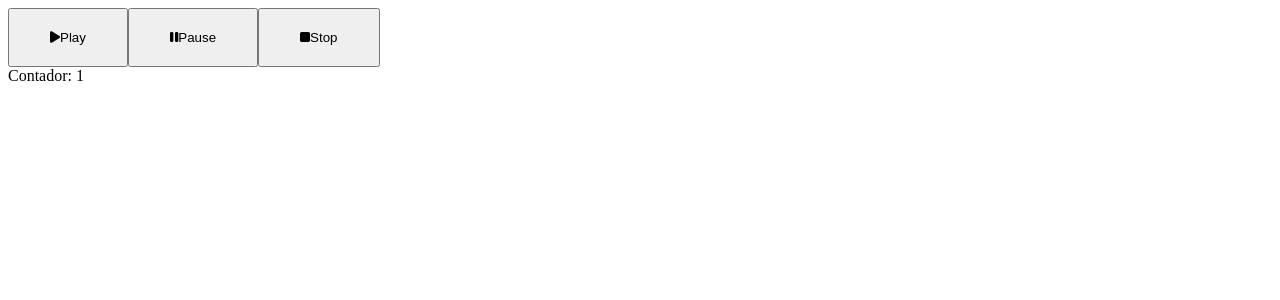
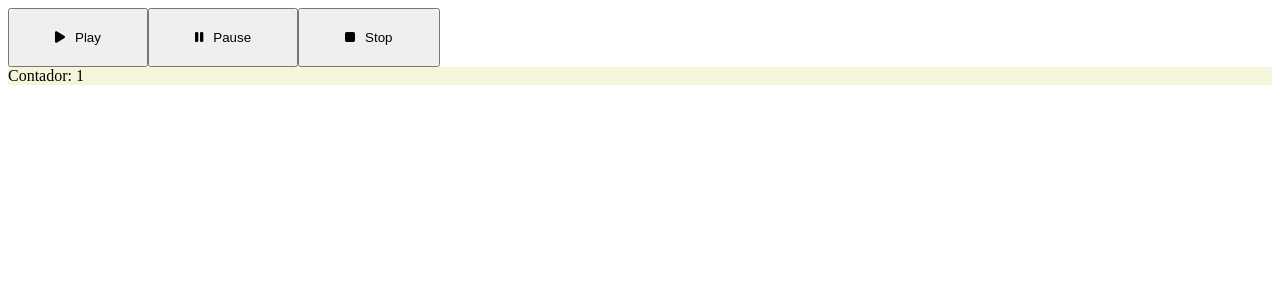
Before and after one commit to igorbkuhl/temporizador-app, a Vue app: page /#/ in a window 1280 px wide. Shown: the top 300 px of the page. Built offline with nearby package versions, Linux system fonts and the light colour scheme.

Commit message:
Pequena modificação nos arquivos do contador.

```diff
--- a/src/components/Controls.vue
+++ b/src/components/Controls.vue
@@ -21,12 +21,5 @@ export default defineComponent({
 </script>
 
 <style scoped>
-button {
-    cursor: pointer;
-    padding: 20px 40px;
-}
 
-button span {
-    margin: 5px;
-}
 </style>
--- a/src/components/MadCounter.vue
+++ b/src/components/MadCounter.vue
@@ -3,22 +3,26 @@
         <Controls />
     </aside>
     <section>
-        <div id="counter">Contador: <span id="counterValue">1</span></div>
+        <CounterArea />
     </section>
 </template>
 
 <script lang="ts">
 import { defineComponent } from 'vue';
 import Controls from '@/components/Controls.vue'
+import CounterArea from '@/components/CounterArea.vue'
 
 export default defineComponent({
     name: 'MadCounter',
     components: {
-        Controls
+        Controls,
+        CounterArea
     }
 });
 </script>
 
 <style scoped>
-
+#counter {
+    background-color: beige;
+}
 </style>
--- a/src/components/PauseButton.vue
+++ b/src/components/PauseButton.vue
@@ -16,5 +16,12 @@ export default defineComponent({
 </script>
 
 <style scoped>
+button {
+    cursor: pointer;
+    padding: 20px 40px;
+}
 
+button span {
+    margin: 5px;
+}
 </style>
--- a/src/components/PlayButton.vue
+++ b/src/components/PlayButton.vue
@@ -16,5 +16,12 @@ export default defineComponent({
 </script>
 
 <style scoped>
+button {
+    cursor: pointer;
+    padding: 20px 40px;
+}
 
+button span {
+    margin: 5px;
+}
 </style>
--- a/src/components/StopButton.vue
+++ b/src/components/StopButton.vue
@@ -16,5 +16,12 @@ export default defineComponent({
 </script>
 
 <style scoped>
+button {
+    cursor: pointer;
+    padding: 20px 40px;
+}
 
+button span {
+    margin: 5px;
+}
 </style>
```
